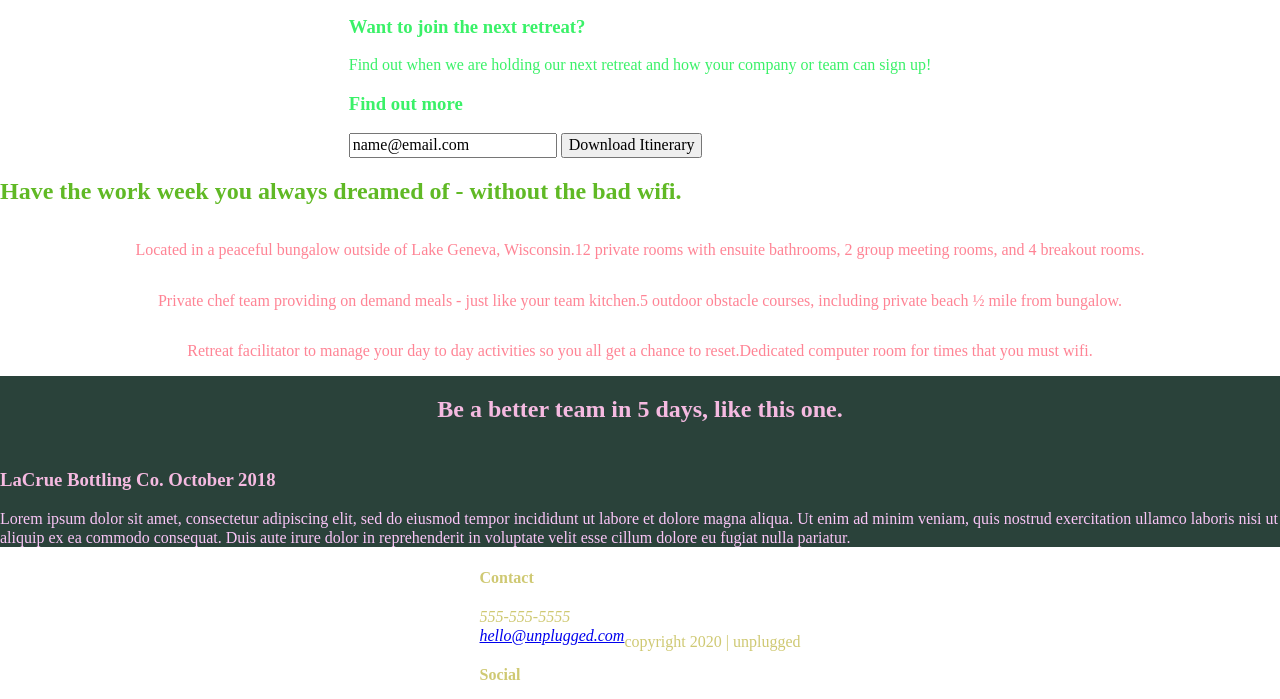
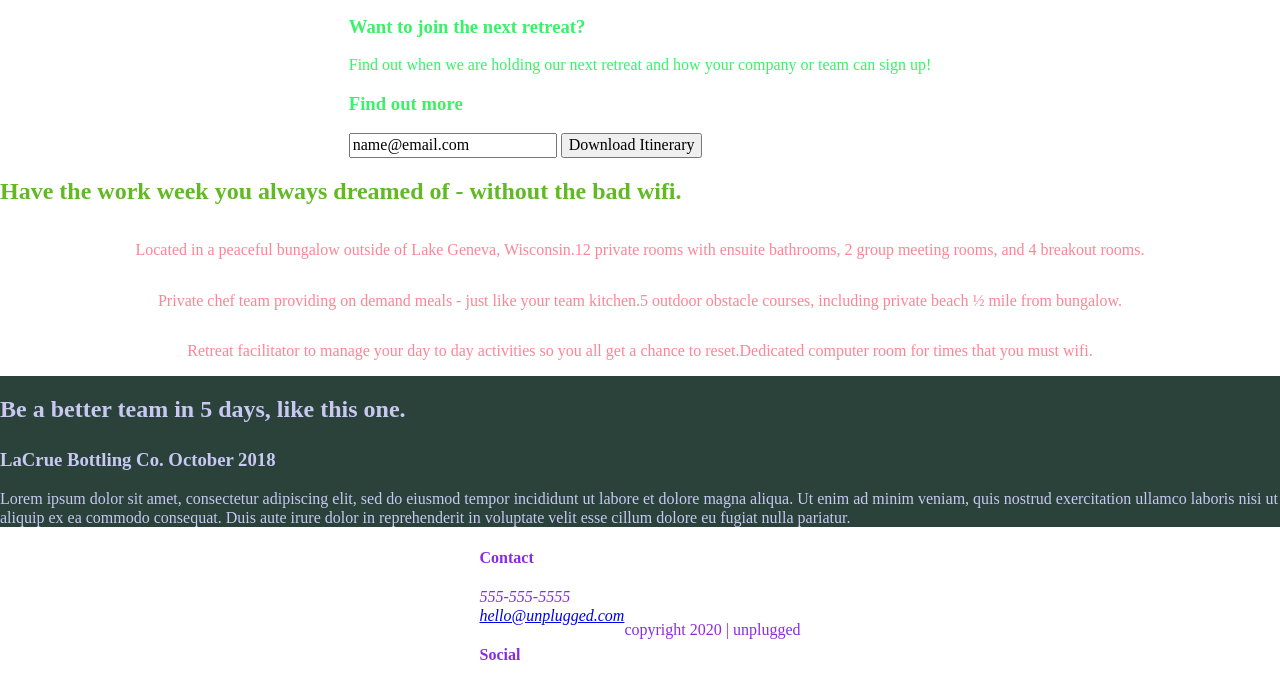
Before and after one commit to AlejandraValdivia/Skillcrush-Unplugged-Retreat, a website built with Parcel: page index.html in a window 1280 px wide. Shown: the part 134-833 px from the top of the page. Built offline with nearby package versions, Linux system fonts and the light colour scheme; files whose address does not match are found by name.

Commit message:
Updated layout styles

```diff
--- a/css/main.css
+++ b/css/main.css
@@ -95,7 +95,7 @@ textarea {
     justify-content: center;
     align-items: center;
     flex-flow: row wrap;
-    color:rgb(207, 201, 115);
+    color:blueviolet;
    }
 
    header .content-wrapper
@@ -122,7 +122,7 @@ textarea {
    }
 
    /***** put header nav ul li style here -- font-size: 1.125em****/
-   header .content-wrapper {
+   /*header .content-wrapper {
     display: flex;
     justify-content: center;
     align-items: center;
@@ -132,9 +132,11 @@ textarea {
     color: rgb(30, 155, 197);
   }
 
+
+
    footer .social-icons {
     display: flex;
-    justify-content: center;
+    justify-content: space-around;
     align-items: center;
     color: rgb(228, 105, 105);
    }
@@ -149,10 +151,11 @@ textarea {
   .hero-area {
     display: flex;
     justify-content: center;
-    align-items: center;
     color:rgb(77, 233, 194);
     flex-flow: row wrap;
   }
+
+
 
   aside {
     display: flex;
@@ -165,7 +168,6 @@ textarea {
   .features {
     display: flex;
     justify-content: center;
-    align-items: center;
     color:rgb(96, 185, 37);
     flex-flow: row wrap;
   }
@@ -174,36 +176,23 @@ textarea {
     display: flex;
     justify-content: center;
     align-items: center;
-    flex-direction: column;
     flex-flow: row wrap;
     color:rgb(255, 132, 149);
   }
 
-  .reviews .content-wrapper{
-    display: flex;
-    justify-content: center;
-    align-items: center;
-    flex-flow: row wrap;
-    color: rgb(245, 186, 225);
-  }
+
 
   .reviews {
     display: flex;
     justify-content: center;
-
     flex-flow: row wrap;
     color: rgb(200, 200, 243);
 
   }
+============================================================================================
+          About page
+============================================================================================
 
-  .reviews p {
-    display: flex;
-    justify-content: center;
-    align-items: center;
-    flex-flow: row wrap;
-    color: rgb(250, 197, 247);
-
-  }
   .mission {
     display: flex;
     justify-content: center;
@@ -219,6 +208,10 @@ textarea {
     flex-flow: row wrap;
     background: #2a423a;
   }
+
+  =========================================================================================================
+            FAQ PAGE
+  =========================================================================================================
 
   .faq {
     display: flex;
```
